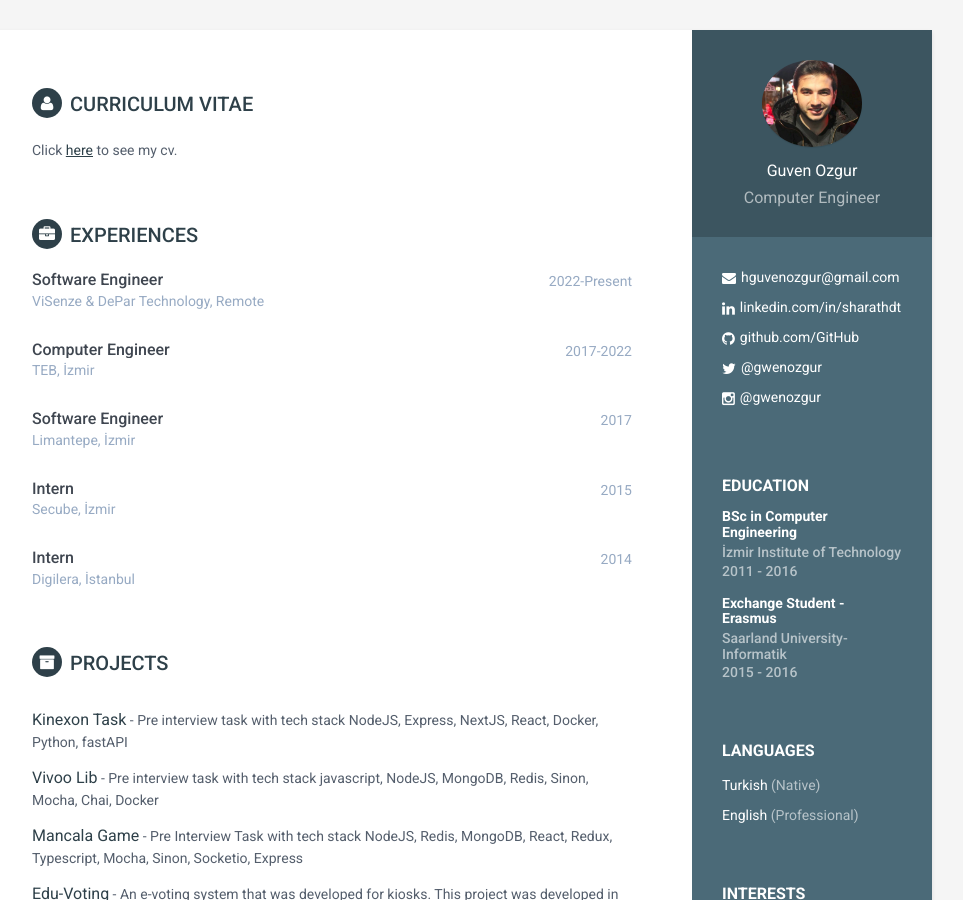
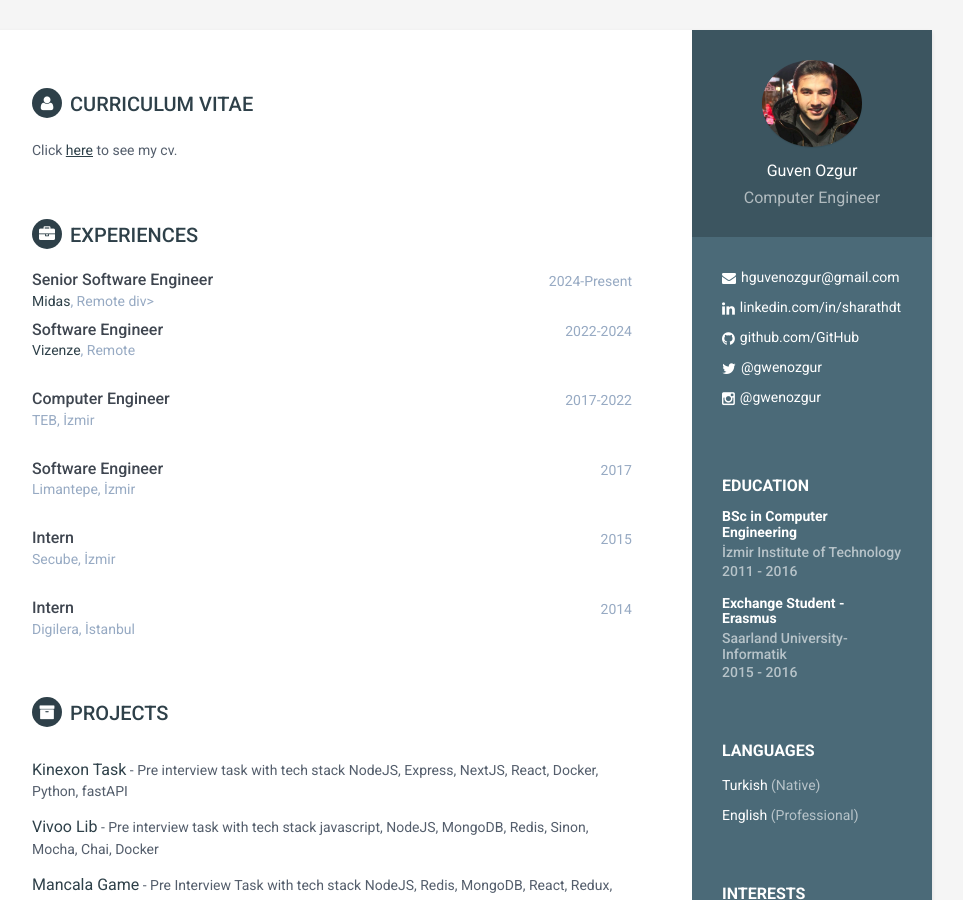
Before and after one commit to guvenozgur/guvenozgur.github.io, a Jekyll site: the page built from index.html, in a window 1280 px wide and 900 px high. Shown: the whole window, without its empty margins (188-1151 px from the left). Built offline with Jekyll 4.4.1, drawn with Linux system fonts in a browser that asks for light colours.

Commit message:
feat: update experiences

```diff
--- a/_includes/experience.html
+++ b/_includes/experience.html
@@ -4,10 +4,24 @@
                 <div class="item">
                     <div class="meta">
                         <div class="upper-row">
+                            <h3 class="job-title">Senior Software Engineer</h3>
+                            <div class="time">2024-Present</div>
+                        </div><!--//upper-row-->
+                        <div class="company"> <a href="https://www.getmidas.com/">Midas</a>, Remote div>
+                    </div><!--//meta-->
+                    <div class="details">
+                        <p> </p>
+                    </div><!--//details-->
+                </div><!--//item-->
+
+
+                <div class="item">
+                    <div class="meta">
+                        <div class="upper-row">
                             <h3 class="job-title">Software Engineer</h3>
-                            <div class="time">2022-Present</div>
+                            <div class="time">2022-2024</div>
                         </div><!--//upper-row-->
-                        <div class="company">ViSenze & DePar Technology, Remote</div>
+                        <div class="company"> <a href="https://www.visenze.com/">Vizenze</a>, Remote</div>
                     </div><!--//meta-->
                     <div class="details">
                         <p> </p>
```
Also changed, not shown: 1 other file.
